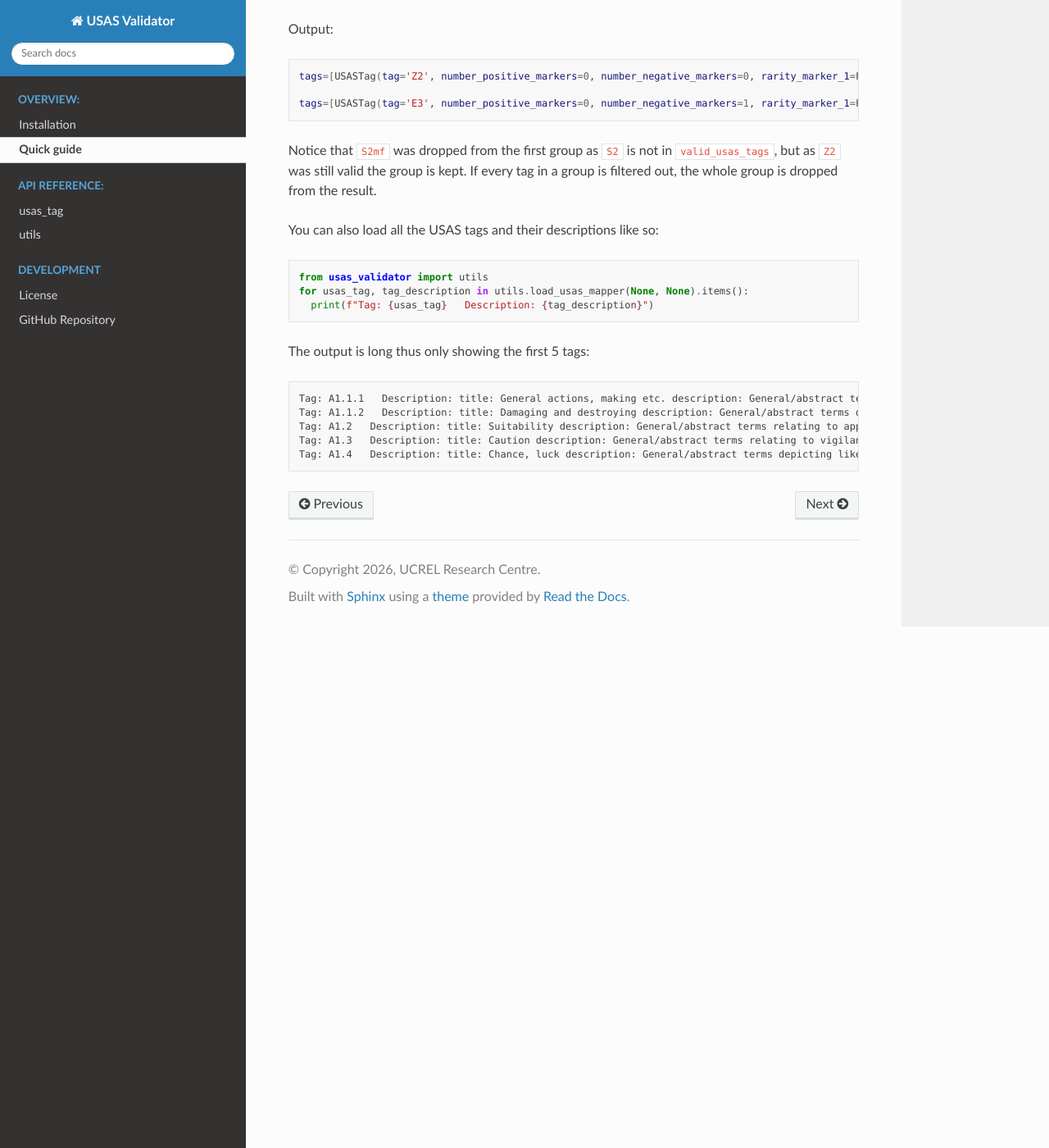
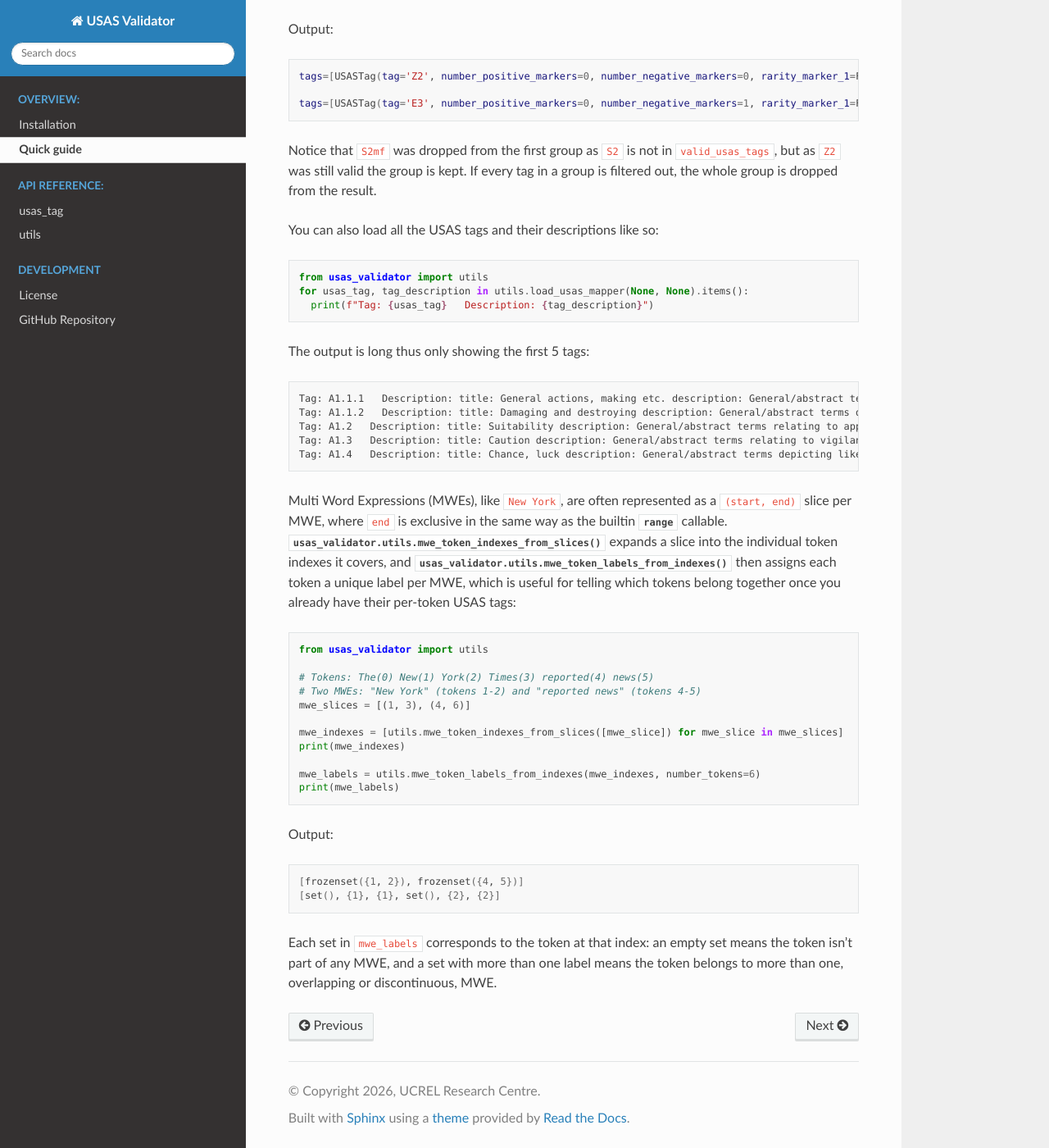
Before and after one commit to UCREL/USAS-Validator, a Sphinx documentation site: the page built from docs/source/overview/quick_guide.md, in a window 1280 px wide and 1400 px high, scrolled down 773 px. Shown: the whole window at 82% size. Built offline with Sphinx 7.4.7 and the Read the Docs theme 3.1.0, drawn with Linux system fonts in a browser that asks for light colours.

Commit message:
Quick start guide to mwe index helper functions

````diff
--- a/docs/source/overview/quick_guide.md
+++ b/docs/source/overview/quick_guide.md
@@ -59,3 +59,29 @@ Tag: A1.2   Description: title: Suitability description: General/abstract terms
 Tag: A1.3   Description: title: Caution description: General/abstract terms relating to vigilance/care/prudence, or the lack of.
 Tag: A1.4   Description: title: Chance, luck description: General/abstract terms depicting likelihood/probability/providence, or the lack of.
 ```
+
+```{eval-rst}
+Multi Word Expressions (MWEs), like ``New York``, are often represented as a ``(start, end)`` slice per MWE, where ``end`` is exclusive in the same way as the builtin :class:`range` callable. :func:`usas_validator.utils.mwe_token_indexes_from_slices` expands a slice into the individual token indexes it covers, and :func:`usas_validator.utils.mwe_token_labels_from_indexes` then assigns each token a unique label per MWE, which is useful for telling which tokens belong together once you already have their per-token USAS tags:
+```
+
+``` python
+from usas_validator import utils
+
+# Tokens: The(0) New(1) York(2) Times(3) reported(4) news(5)
+# Two MWEs: "New York" (tokens 1-2) and "reported news" (tokens 4-5)
+mwe_slices = [(1, 3), (4, 6)]
+
+mwe_indexes = [utils.mwe_token_indexes_from_slices([mwe_slice]) for mwe_slice in mwe_slices]
+print(mwe_indexes)
+
+mwe_labels = utils.mwe_token_labels_from_indexes(mwe_indexes, number_tokens=6)
+print(mwe_labels)
+```
+
+Output:
+``` bash
+[frozenset({1, 2}), frozenset({4, 5})]
+[set(), {1}, {1}, set(), {2}, {2}]
+```
+
+Each set in `mwe_labels` corresponds to the token at that index: an empty set means the token isn't part of any MWE, and a set with more than one label means the token belongs to more than one, overlapping or discontinuous, MWE.
````
Also changed, not shown: 1 other file.
